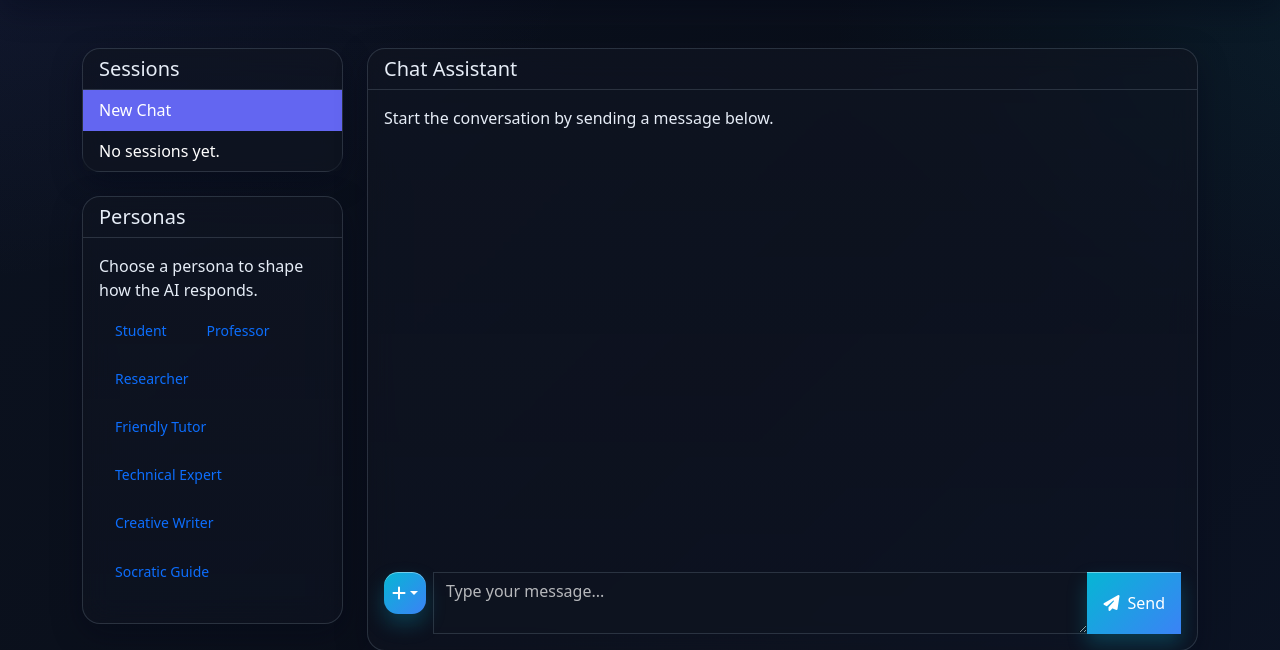
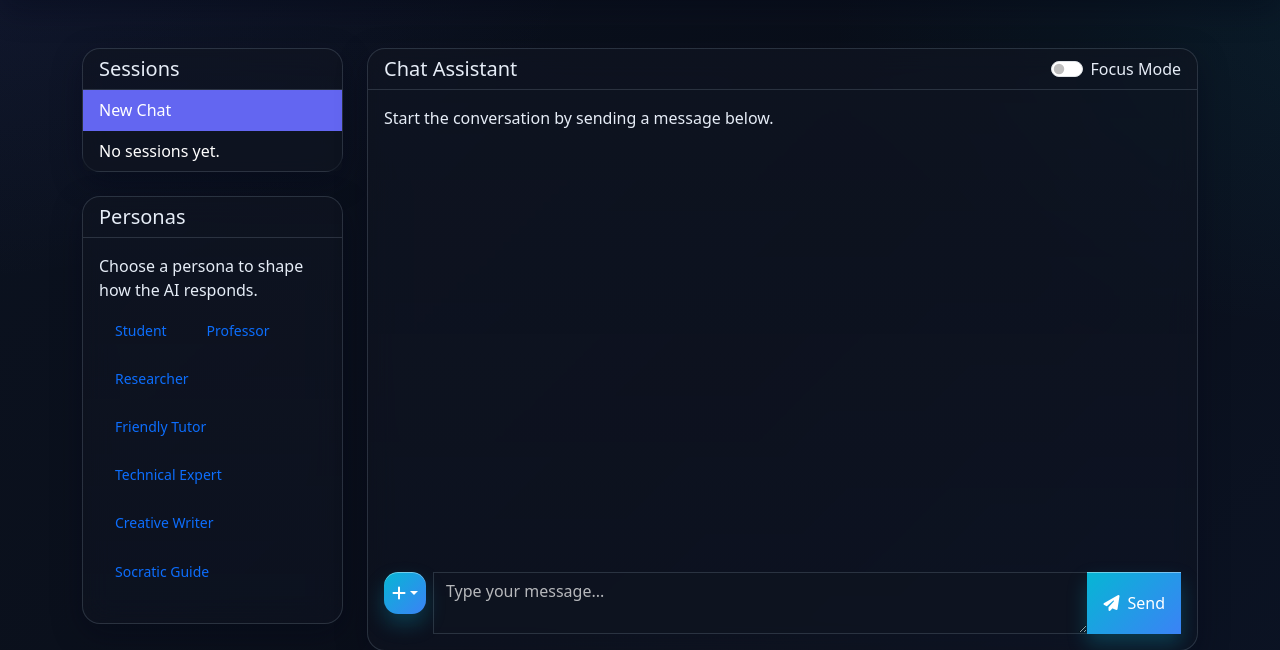
Before and after one commit to SaiSriSushanth/Smartly, a Django app: page /chat/ in a window 1280 px wide. Shown: the part 70-720 px from the top of the page. Run offline with Django 4.2, Linux system fonts and the light colour scheme; the visitor is signed in with stand-in values (Sample User, id 1); data that the repository does not hold is empty; some libraries are stand-ins or nearby versions.

Commit message:
added focus mode

```diff
--- a/docprocessor/templates/docprocessor/chat.html
+++ b/docprocessor/templates/docprocessor/chat.html
@@ -56,8 +56,12 @@
       <div class="card glass">
         <div class="card-header d-flex justify-content-between align-items-center">
           <h5 class="mb-0">Chat Assistant</h5>
-          <div class="d-flex align-items-center gap-2">
+          <div class="d-flex align-items-center gap-3">
             <span id="activePersonaLabel" class="badge bg-info d-none"></span>
+            <div class="form-check form-switch m-0" title="When enabled, answers use ONLY selected document context.">
+              <input class="form-check-input" type="checkbox" id="focusModeToggle">
+              <label class="form-check-label" for="focusModeToggle">Focus Mode</label>
+            </div>
             {% if active_session %}
               <span class="badge bg-secondary">Session #{{ active_session.id }}</span>
             {% endif %}
@@ -105,6 +109,8 @@
               <button class="btn btn-primary" type="submit"><i class="fas fa-paper-plane me-2"></i>Send</button>
               <!-- Hidden system prompt to submit with message -->
               <input type="hidden" name="system_prompt" id="hiddenSystemPrompt">
+              <!-- Hidden focus mode flag -->
+              <input type="hidden" name="focus_mode" id="focusModeInput" value="0">
             </div>
           </form>
         </div>
@@ -279,6 +285,9 @@
             const storageKeyPersona = `chat_persona_${SESSION_ID}`;
             const storageKeyPrompt = `chat_system_prompt_${SESSION_ID}`;
             const personaLabelEl = document.getElementById('activePersonaLabel');
+            const focusToggle = document.getElementById('focusModeToggle');
+            const focusHidden = document.getElementById('focusModeInput');
+            const storageKeyFocus = `chat_focus_mode_${SESSION_ID}`;
             function setActive(btn){
               personaBtns.forEach(b => b.classList.remove('active'));
               if (btn) btn.classList.add('active');
@@ -304,6 +313,18 @@
                 setPersonaLabel(key);
               } catch (e) {}
             }
+            // Focus Mode sync helpers
+            function setFocusMode(val){
+              const on = !!val;
+              try { localStorage.setItem(storageKeyFocus, on ? '1' : '0'); } catch (e) {}
+              if (focusHidden) focusHidden.value = on ? '1' : '0';
+              if (focusToggle) focusToggle.checked = on;
+            }
+            if (focusToggle) {
+              focusToggle.addEventListener('change', function(){
+                setFocusMode(focusToggle.checked);
+              });
+            }
             personaBtns.forEach(btn => {
               btn.addEventListener('click', function(){
                 const key = btn.getAttribute('data-persona');
@@ -315,12 +336,14 @@
             try {
               const savedPersona = localStorage.getItem(storageKeyPersona);
               const savedPrompt = localStorage.getItem(storageKeyPrompt);
+              const savedFocus = localStorage.getItem(storageKeyFocus);
               if (savedPrompt && hiddenSys) hiddenSys.value = savedPrompt;
               if (savedPersona) {
                 const match = document.querySelector(`.persona-btn[data-persona="${savedPersona}"]`);
                 setActive(match);
                 setPersonaLabel(savedPersona);
               }
+              setFocusMode(savedFocus === '1');
             } catch (e) {}
           })();
         </script>
--- a/docprocessor/views.py
+++ b/docprocessor/views.py
@@ -848,6 +848,8 @@
         is_ajax = request.headers.get('x-requested-with') == 'XMLHttpRequest'
         user_message = request.POST.get('message', '').strip()
         system_prompt = request.POST.get('system_prompt', '').strip() or "You are a helpful AI assistant."
+        focus_mode = request.POST.get('focus_mode', '0').strip()
+        focus_only = focus_mode in ('1', 'true', 'on')
         selected_ids = request.POST.getlist('documents')
 
         if not active_session:
@@ -879,15 +881,31 @@
             context_text = "\n\n".join(context_snippets)
 
             # Prepare chat history messages
-            history = [
-                {"role": msg.role, "content": msg.content}
-                for msg in active_session.messages.order_by('created_at')
-            ]
+            if focus_only:
+                # Strict focus: only current message and provided document context
+                history = [
+                    {"role": "user", "content": user_message}
+                ]
+            else:
+                history = [
+                    {"role": msg.role, "content": msg.content}
+                    for msg in active_session.messages.order_by('created_at')
+                ]
             if context_text:
                 history.insert(0, {"role": "system", "content": f"Context from selected documents:\n{context_text}"})
 
+            # Strengthen persona prompt when in focus-only mode
+            system_prompt_final = system_prompt
+            if focus_only:
+                system_prompt_final = (
+                    system_prompt +
+                    "\n\nFocus Mode: Answer strictly using ONLY the provided document context. "
+                    "If information is not present, say 'Out of scope' and request clarifying details. "
+                    "Do not use external knowledge."
+                )
+
             # Call OpenAI
-            assistant_reply = chat_with_openai(history, system_prompt=system_prompt, max_tokens=800)
+            assistant_reply = chat_with_openai(history, system_prompt=system_prompt_final, max_tokens=800)
 
             # Save assistant message
             ChatMessage.objects.create(session=active_session, role='assistant', content=assistant_reply)
```
